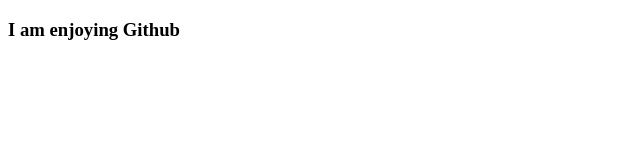
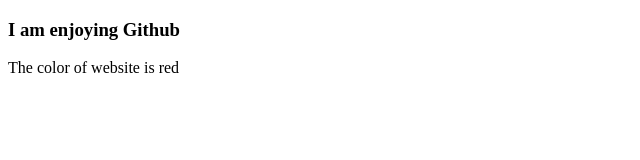
Before and after one commit to ishant-1328/helloGithub, a plain HTML site: page index.html in a window 1280 px wide. Shown: the whole page, without its empty margins (0-640 px from the left). Drawn offline with Linux system fonts and the light colour scheme.

```diff
--- a/index.html
+++ b/index.html
@@ -7,5 +7,7 @@
 </head>
 <body>
     <h3>I am enjoying Github</h3>
+
+    <p>The color of website is red</p>
 </body>
 </html>
```
